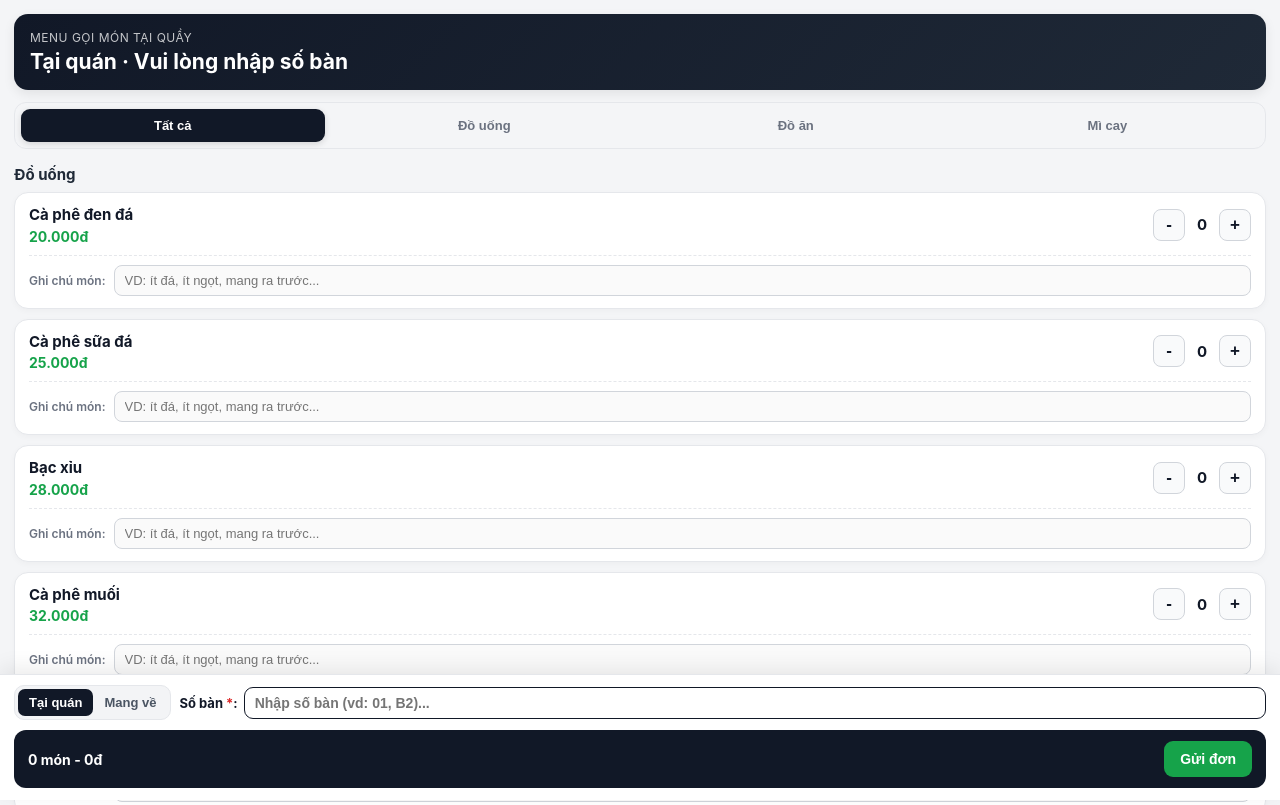
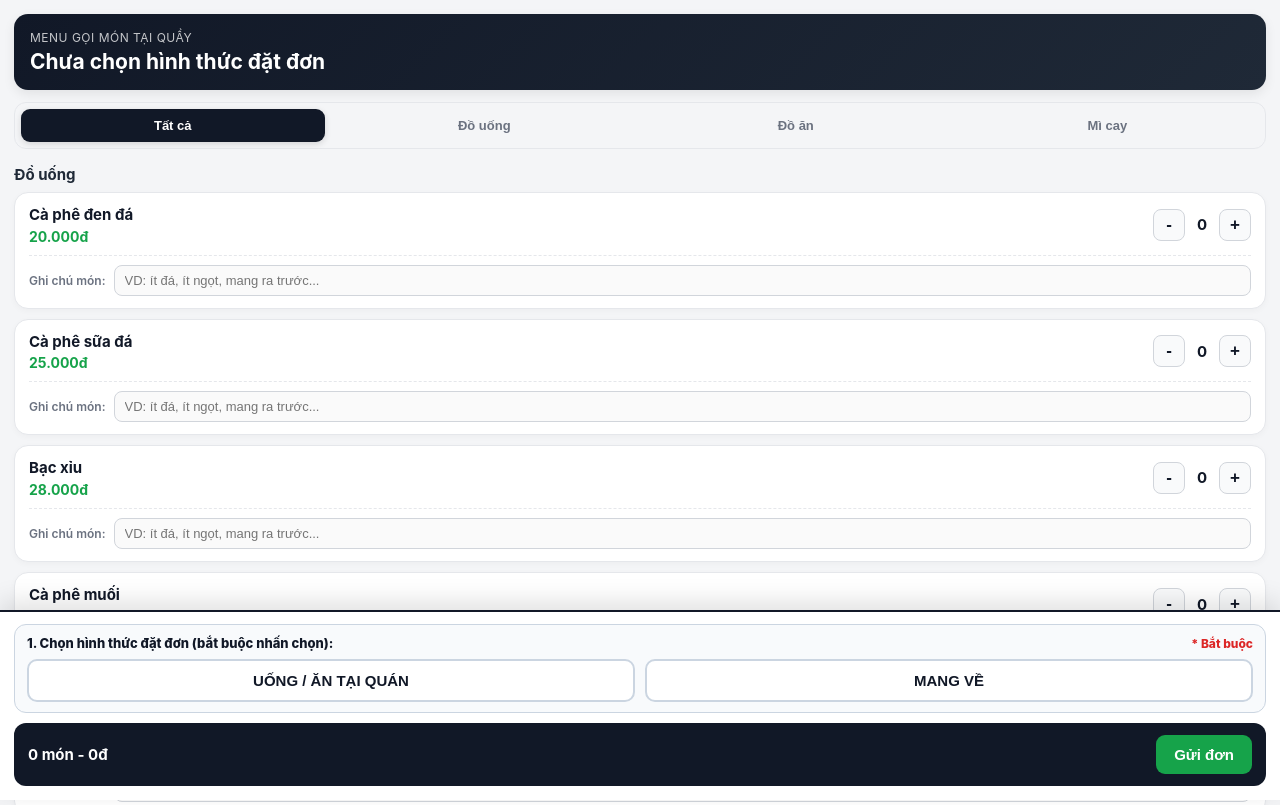
Before and after one commit to nghia-cpu/mohinhbanhang, a plain HTML site: page index.html in a window 1280 px wide. Shown: the top 805 px of the page. Drawn offline with Linux system fonts and the light colour scheme.

Commit message:
Update index.html

```diff
--- a/index.html
+++ b/index.html
@@ -21,7 +21,7 @@
     body {
       font-family: -apple-system, BlinkMacSystemFont, "Segoe UI", Roboto, Arial, sans-serif;
       margin: 0;
-      padding: 14px 14px 175px;
+      padding: 14px 14px 235px;
       background: var(--bg);
       color: var(--text);
     }
@@ -180,7 +180,7 @@
     }
 
     .item-note-input:focus,
-    .table-input:focus,
+    .table-select-big:focus,
     .note-box:focus {
       outline: none;
       border-color: #111827;
@@ -197,83 +197,105 @@
       font-size: 14px;
     }
 
+    /* Khu vực đặt đơn & chọn bàn cố định phía dưới */
     .bottom-panel {
       position: fixed;
       bottom: 0;
       left: 0;
       right: 0;
       background: #ffffff;
-      border-top: 1px solid var(--border);
-      padding: 10px 14px 12px;
-      box-shadow: 0 -6px 20px rgba(0, 0, 0, 0.08);
+      border-top: 2px solid #111827;
+      padding: 12px 14px 14px;
+      box-shadow: 0 -8px 24px rgba(0, 0, 0, 0.12);
       z-index: 30;
     }
 
-    .mode-table-bar {
-      display: flex;
-      flex-wrap: wrap;
-      align-items: center;
-      gap: 8px;
+    .order-box {
+      background: #f8fafc;
+      border: 1.5px solid #cbd5e1;
+      border-radius: 12px;
+      padding: 10px 12px;
       margin-bottom: 10px;
     }
 
-    .mode-switch {
-      display: inline-flex;
-      background: #f3f4f6;
-      padding: 3px;
-      border-radius: 10px;
-      border: 1px solid #e5e7eb;
+    .order-box.alert-border {
+      border-color: #dc2626;
+      background: #fef2f2;
     }
 
-    .mode-btn {
-      border: none;
-      background: transparent;
-      color: #4b5563;
-      padding: 6px 11px;
-      border-radius: 7px;
+    .order-step-title {
       font-size: 13px;
-      font-weight: 700;
+      font-weight: 800;
+      color: #111827;
+      margin-bottom: 8px;
+      display: flex;
+      justify-content: space-between;
+      align-items: center;
+    }
+
+    .order-step-title span.req {
+      color: #dc2626;
+      font-size: 12px;
+    }
+
+    .mode-grid {
+      display: grid;
+      grid-template-columns: 1fr 1fr;
+      gap: 10px;
+    }
+
+    .mode-choice-btn {
+      padding: 11px 12px;
+      border-radius: 10px;
+      border: 2px solid #cbd5e1;
+      background: #ffffff;
+      color: #111827;
+      font-size: 15px;
+      font-weight: 800;
       cursor: pointer;
       transition: all 0.15s ease;
     }
 
-    .mode-btn.active {
+    .mode-choice-btn.active {
       background: #111827;
       color: #ffffff;
+      border-color: #111827;
+      box-shadow: 0 3px 10px rgba(17, 24, 39, 0.2);
     }
 
-    .table-field {
-      display: flex;
-      align-items: center;
-      gap: 6px;
-      flex: 1;
-      min-width: 140px;
+    .table-big-box {
+      display: none;
+      margin-top: 10px;
+      padding-top: 10px;
+      border-top: 1px dashed #cbd5e1;
     }
 
-    .table-field.hidden {
-      display: none;
+    .table-big-box.visible {
+      display: block;
     }
 
-    .table-label {
-      font-size: 13px;
-      font-weight: 700;
+    .table-big-label {
+      display: block;
+      font-size: 14px;
+      font-weight: 800;
       color: #111827;
-      white-space: nowrap;
+      margin-bottom: 6px;
     }
 
-    .table-label span {
+    .table-big-label span {
       color: #dc2626;
     }
 
-    .table-input {
-      flex: 1;
+    .table-select-big {
       width: 100%;
-      padding: 7px 10px;
-      border-radius: 9px;
-      border: 1.5px solid #cbd5e1;
-      font-size: 14px;
-      font-weight: 600;
+      padding: 13px 14px;
+      border-radius: 10px;
+      border: 2px solid #111827;
+      font-size: 18px;
+      font-weight: 800;
       color: #111827;
+      background-color: #ffffff;
+      cursor: pointer;
     }
 
     .cart-row {
@@ -282,22 +304,22 @@
       align-items: center;
       background: #111827;
       color: #fff;
-      padding: 11px 14px;
+      padding: 12px 14px;
       border-radius: 12px;
       gap: 10px;
     }
 
     .cart-summary {
-      font-size: 14px;
+      font-size: 15px;
       font-weight: 700;
     }
 
     .send-btn {
       background: var(--accent);
       color: var(--accent-text);
-      font-weight: 700;
-      font-size: 14px;
-      padding: 10px 16px;
+      font-weight: 800;
+      font-size: 15px;
+      padding: 11px 18px;
       border: none;
       border-radius: 9px;
       cursor: pointer;
@@ -313,7 +335,7 @@
 <body>
   <div class="header">
     <div class="header-sub">Menu gọi món tại quầy</div>
-    <h2 id="table-title" class="header-title">Đang tải bàn...</h2>
+    <h2 id="table-title" class="header-title">Chưa chọn hình thức đặt đơn</h2>
   </div>
 
   <div class="tabs">
@@ -333,21 +355,42 @@
   />
 
   <div class="bottom-panel">
-    <div class="mode-table-bar">
-      <div class="mode-switch">
-        <button id="btn-dine-in" type="button" class="mode-btn active" onclick="setOrderMode('dine_in')">Tại quán</button>
-        <button id="btn-takeaway" type="button" class="mode-btn" onclick="setOrderMode('takeaway')">Mang về</button>
+    <div id="order-box" class="order-box">
+      <div class="order-step-title">
+        <span>1. Chọn hình thức đặt đơn (bắt buộc nhấn chọn):</span>
+        <span class="req">* Bắt buộc</span>
       </div>
 
-      <div id="table-field" class="table-field">
-        <label for="table-input" class="table-label">Số bàn <span>*</span>:</label>
-        <input
-          id="table-input"
-          class="table-input"
-          type="text"
-          placeholder="Nhập số bàn (vd: 01, B2)..."
-          oninput="syncTableTitle()"
-        />
+      <div class="mode-grid">
+        <button id="btn-dine-in" type="button" class="mode-choice-btn" onclick="selectOrderMode('dine_in')">
+          UỐNG / ĂN TẠI QUÁN
+        </button>
+        <button id="btn-takeaway" type="button" class="mode-choice-btn" onclick="selectOrderMode('takeaway')">
+          MANG VỀ
+        </button>
+      </div>
+
+      <div id="table-big-box" class="table-big-box">
+        <label for="table-select" class="table-big-label">
+          2. Chọn số bàn (1 – 10) <span>*</span>:
+        </label>
+        <select
+          id="table-select"
+          class="table-select-big"
+          onchange="onSelectTable()"
+        >
+          <option value="">-- Kích vào đây để chọn bàn (1 - 10) --</option>
+          <option value="1">Bàn 1</option>
+          <option value="2">Bàn 2</option>
+          <option value="3">Bàn 3</option>
+          <option value="4">Bàn 4</option>
+          <option value="5">Bàn 5</option>
+          <option value="6">Bàn 6</option>
+          <option value="7">Bàn 7</option>
+          <option value="8">Bàn 8</option>
+          <option value="9">Bàn 9</option>
+          <option value="10">Bàn 10</option>
+        </select>
       </div>
     </div>
 
@@ -404,39 +447,45 @@
     const itemNotes = {};
     let activeCategory = "all";
 
-    const params = new URLSearchParams(window.location.search);
-    const initialTable = (params.get("table") || "").trim();
-    const initialMode = initialTable.toLowerCase().includes("mang") ? "takeaway" : "dine_in";
-    let orderMode = initialMode;
+    // Bắt buộc người dùng tự tay bấm chọn ("dine_in" hoặc "takeaway"), không chọn sẵn
+    let selectedMode = "";
 
-    const tableInputEl = document.getElementById("table-input");
-    const tableFieldEl = document.getElementById("table-field");
+    const orderBoxEl = document.getElementById("order-box");
+    const tableSelectEl = document.getElementById("table-select");
+    const tableBigBoxEl = document.getElementById("table-big-box");
     const btnDineInEl = document.getElementById("btn-dine-in");
     const btnTakeawayEl = document.getElementById("btn-takeaway");
 
-    if (initialTable && initialMode === "dine_in") {
-      tableInputEl.value = initialTable;
-    }
-
-    window.setOrderMode = function(mode) {
-      orderMode = mode;
+    window.selectOrderMode = function(mode) {
+      selectedMode = mode;
+      orderBoxEl.classList.remove("alert-border");
       btnDineInEl.classList.toggle("active", mode === "dine_in");
       btnTakeawayEl.classList.toggle("active", mode === "takeaway");
-      tableFieldEl.classList.toggle("hidden", mode !== "dine_in");
+      tableBigBoxEl.classList.toggle("visible", mode === "dine_in");
       syncTableTitle();
-      if (mode === "dine_in" && !tableInputEl.value.trim()) {
-        tableInputEl.focus();
+
+      if (mode === "dine_in") {
+        tableSelectEl.focus();
       }
+    };
+
+    window.onSelectTable = function() {
+      orderBoxEl.classList.remove("alert-border");
+      syncTableTitle();
     };
 
     window.syncTableTitle = function() {
       const titleEl = document.getElementById("table-title");
-      if (orderMode === "takeaway") {
-        titleEl.innerText = "Hình thức: Mang về";
+      if (!selectedMode) {
+        titleEl.innerText = "Chưa chọn hình thức đặt đơn";
         return;
       }
-      const val = tableInputEl.value.trim();
-      titleEl.innerText = val ? `Tại quán · Bàn ${val}` : "Tại quán · Vui lòng nhập số bàn";
+      if (selectedMode === "takeaway") {
+        titleEl.innerText = "Đặt đơn: MANG VỀ";
+        return;
+      }
+      const val = tableSelectEl.value.trim();
+      titleEl.innerText = val ? `Tại quán · BÀN ${val}` : "Tại quán · Chưa chọn số bàn";
     };
 
     window.setCategory = function(cat) {
@@ -532,16 +581,19 @@
     }
 
     window.submitOrder = async function() {
-      const rawTable = tableInputEl.value.trim();
-      if (orderMode === "dine_in" && !rawTable) {
-        alert("Vui lòng nhập số bàn trước khi gửi đơn tại quán!");
-        tableInputEl.focus();
-        tableInputEl.scrollIntoView({ behavior: "smooth", block: "center" });
+      if (!selectedMode) {
+        orderBoxEl.classList.add("alert-border");
+        alert("Bạn phải tự tay bấm chọn 'UỐNG / ĂN TẠI QUÁN' hoặc 'MANG VỀ' trước khi gửi đơn!");
         return;
       }
 
-      const tableLabel = orderMode === "takeaway" ? "Mang về" : rawTable;
-      const modeText = orderMode === "takeaway" ? "Mang về" : "Tại quán";
+      const rawTable = tableSelectEl.value.trim();
+      if (selectedMode === "dine_in" && !rawTable) {
+        orderBoxEl.classList.add("alert-border");
+        alert("Bạn đã chọn Tại quán — vui lòng kích chọn số bàn (từ 1 đến 10) trước khi gửi đơn!");
+        tableSelectEl.focus();
+        return;
+      }
 
       const items = Object.entries(cart).map(([id, qty]) => {
         const numId = Number(id);
@@ -562,6 +614,8 @@
         return;
       }
 
+      const tableLabel = selectedMode === "takeaway" ? "Mang về" : rawTable;
+      const modeText = selectedMode === "takeaway" ? "Mang về" : "Tại quán";
       const total = items.reduce((sum, i) => sum + i.price * i.qty, 0);
       const orderNote = document.getElementById("order-note").value.trim();
       const btn = document.getElementById("send-btn");
@@ -585,9 +639,9 @@
         syncTableTitle();
         renderMenu();
         alert(
-          orderMode === "takeaway"
-            ? "Đã gửi đơn Mang về! Quầy đang tiếp nhận."
-            : `Đã gửi đơn Tại quán (Bàn ${rawTable})! Quầy đang tiếp nhận.`
+          selectedMode === "takeaway"
+            ? "Đã gửi đơn MANG VỀ! Quầy đang tiếp nhận."
+            : `Đã gửi đơn TẠI QUÁN (Bàn ${rawTable})! Quầy đang tiếp nhận.`
         );
       } catch (err) {
         alert("Lỗi gửi đơn: " + err.message);
@@ -597,7 +651,7 @@
       }
     };
 
-    setOrderMode(initialMode);
+    syncTableTitle();
     renderMenu();
   </script>
 </body>
```
